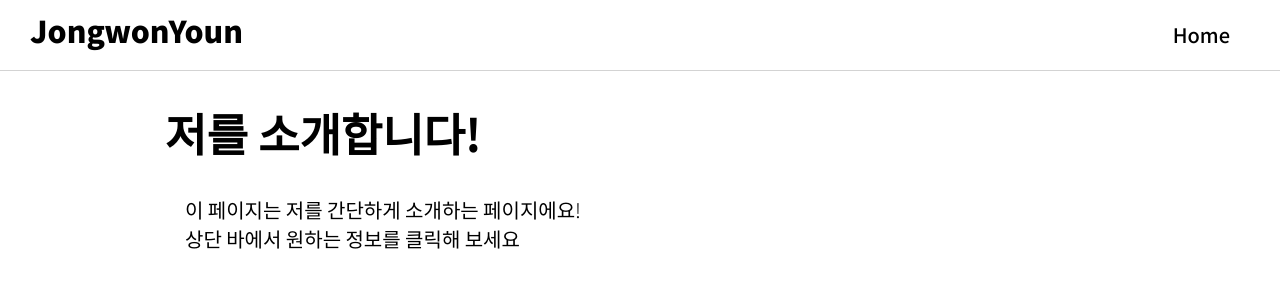
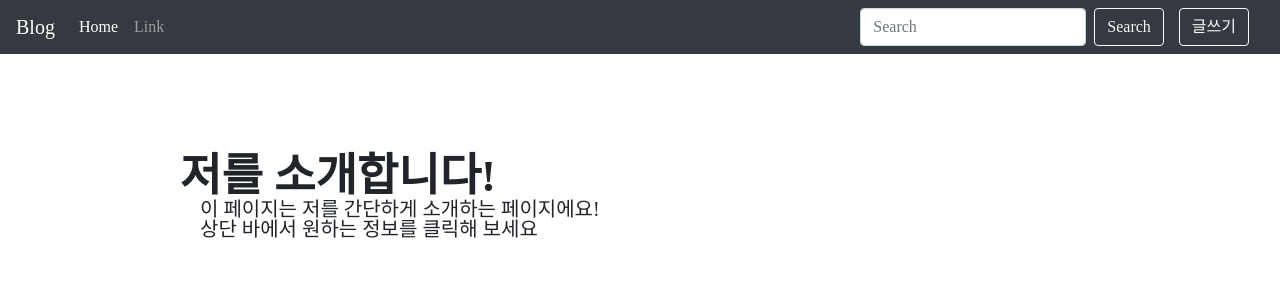
Before and after one commit to 8th-caulion/JongwonyounIntroduce, a Django app: page / in a window 1280 px wide. Shown: the top 300 px of the page. Run offline with Django 3.2, Linux system fonts and the light colour scheme; some libraries are stand-ins or nearby versions.

Commit message:
navBar 추가

```diff
--- a/Project/Project/templates/base.html
+++ b/Project/Project/templates/base.html
@@ -5,9 +5,7 @@
 <head>
     <meta charset="UTF-8">
     <meta name="viewport" content="width=device-width, initial-scale=1.0">
-    <title>자기소개 사이트!</title>
-    <link href="https://fonts.googleapis.com/css2?family=Noto+Sans+KR:wght@100;300;400;500;700;900&display=swap"
-        rel="stylesheet">
+    <title>ECM's Blog</title>
     <script src="https://code.jquery.com/jquery-3.4.1.slim.min.js"
         integrity="sha384-J6qa4849blE2+poT4WnyKhv5vZF5SrPo0iEjwBvKU7imGFAV0wwj1yYfoRSJoZ+n" crossorigin="anonymous">
     </script>
@@ -17,19 +15,41 @@
     <script src="https://stackpath.bootstrapcdn.com/bootstrap/4.4.1/js/bootstrap.min.js"
         integrity="sha384-wfSDF2E50Y2D1uUdj0O3uMBJnjuUD4Ih7YwaYd1iqfktj0Uod8GCExl3Og8ifwB6" crossorigin="anonymous">
     </script>
+    <link href="https://fonts.googleapis.com/css2?family=Noto+Sans+KR:wght@100;300;400;500;700;900&display=swap"
+        rel="stylesheet">
+    <!-- Bootstrap CSS -->
+    <link rel="stylesheet" href="https://stackpath.bootstrapcdn.com/bootstrap/4.4.1/css/bootstrap.min.css"
+        integrity="sha384-Vkoo8x4CGsO3+Hhxv8T/Q5PaXtkKtu6ug5TOeNV6gBiFeWPGFN9MuhOf23Q9Ifjh" crossorigin="anonymous">
     <link rel="stylesheet" type="text/css" href="{% static 'css/style.css' %}" />
-    <link rel="stylesheet" type="text/css" href="{% static 'css/nromal.css' %}" />
+    <link rel="stylesheet" type="text/css" href="{% static 'css/normal.css' %}" />
 </head>
 
 <body>
-    <div class="header">
-        <div class="headerTitle">
-            <a href="{% url 'main' %}">JongwonYoun</a>
+    <nav class="navbar navbar-expand-lg navbar-dark bg-dark">
+        <button class="navbar-toggler" type="button" data-toggle="collapse" data-target="#navbarTogglerDemo03"
+            aria-controls="navbarTogglerDemo03" aria-expanded="false" aria-label="Toggle navigation">
+            <span class="navbar-toggler-icon"></span>
+        </button>
+        <a class="navbar-brand">Blog</a>
+
+        <div class="collapse navbar-collapse" id="navbarTogglerDemo03">
+            <ul class="navbar-nav mr-auto mt-2 mt-lg-0">
+                <li class="nav-item active">
+                    <a class="nav-link" href="{% url 'main' %}">Home <span class="sr-only">(current)</span></a>
+                </li>
+                <li class="nav-item">
+                    <a class="nav-link" href="#">Link</a>
+                </li>
+            </ul>
+            <form class="form-inline my-2 my-lg-0">
+                <input class="form-control mr-sm-2" type="search" placeholder="Search" aria-label="Search">
+                <button class="btn btn-outline-light my-2 my-sm-0" type="submit">Search</button>
+            </form>
+            <a>
+                <button class="btn btn-outline-light my-2 my-sm-0" type="submit" style="margin : 0 15px;">글쓰기</button>
+            </a>
         </div>
-        <div class="nav">
-            <div><a href="{% url 'main' %}">Home</a></div>
-        </div>
-    </div>
+    </nav>
     <div class="container">
         <h1 class="head">
             {% block head %}
```
